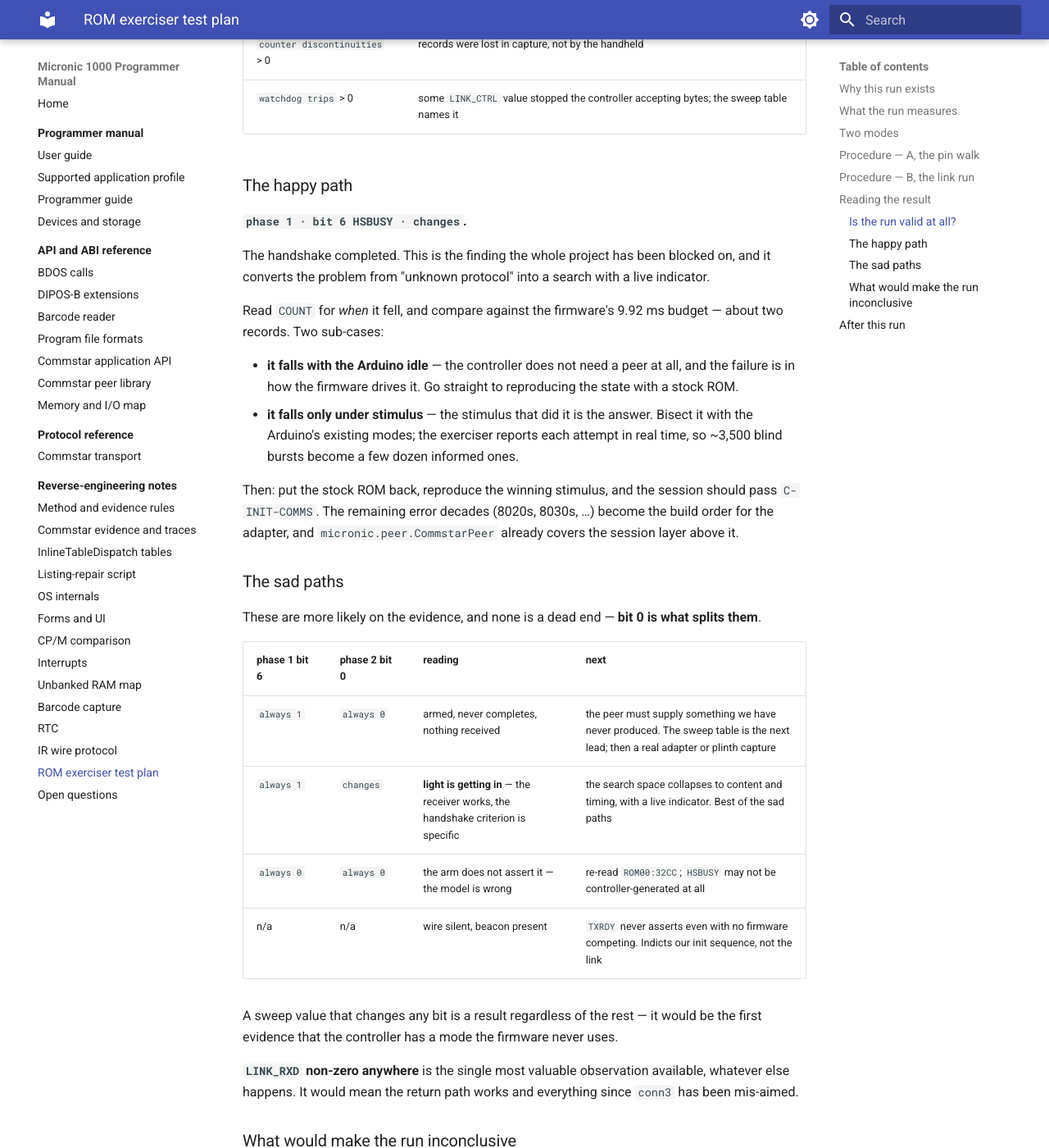
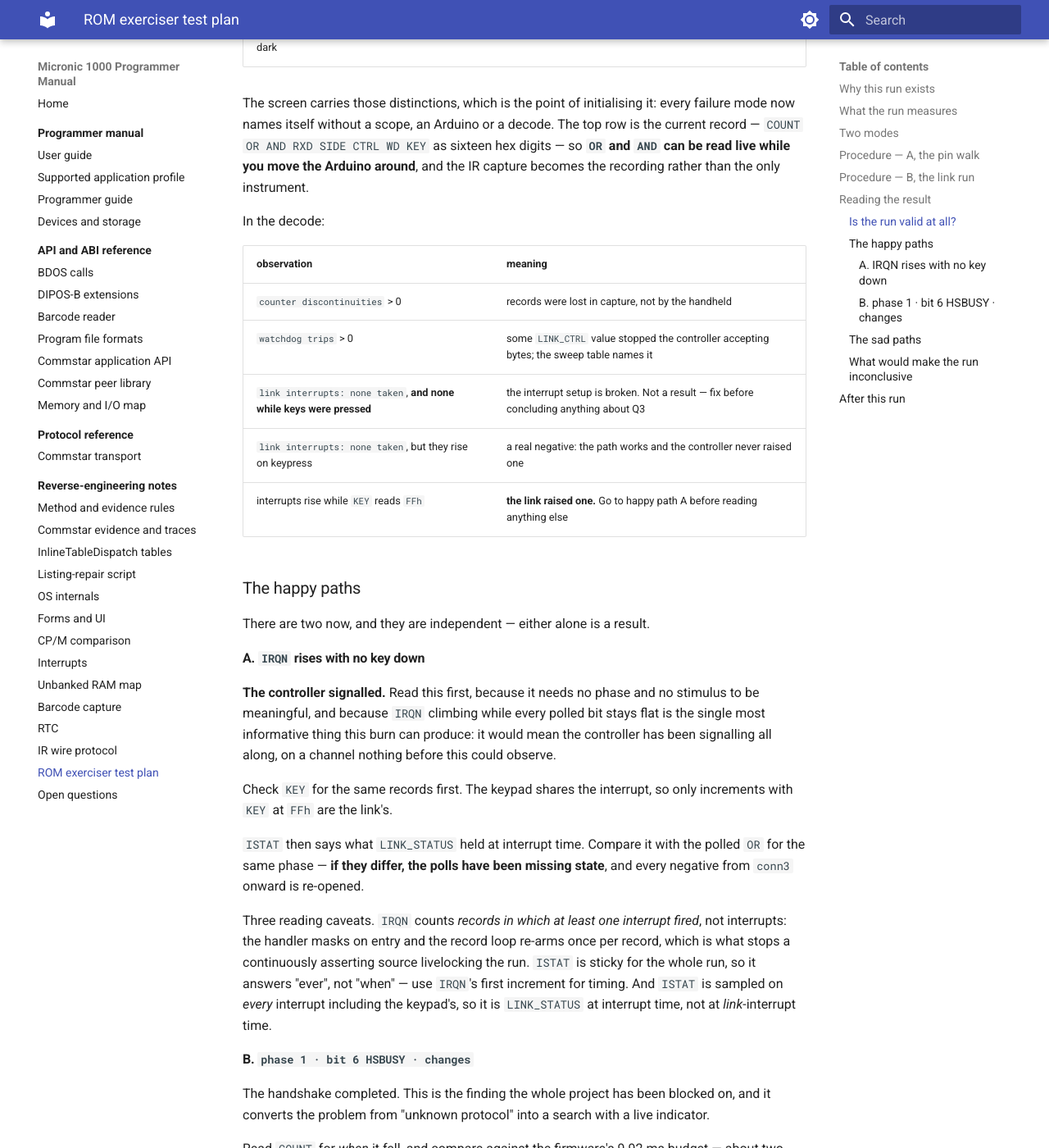
Before and after one commit to philpem/micronic1000, an MkDocs documentation site: the page built from doc/re-notes/exerciser-test-plan.md, in a window 1280 px wide and 1400 px high, scrolled down 3417 px. Shown: the whole window at 82% size. Built offline with MkDocs 1.6.1 and Material for MkDocs 9.7.7, drawn with Linux system fonts in a browser that asks for light colours; some of the changed text lies outside the part shown.

Commit message:
doc: interrupt-mode readings in the test plan, and arm the keypad as a control
The plan now carries the interrupt outcomes.  Q3 -- does the controller ever
raise its interrupt -- is promoted, because it is the one question no external
experiment could have asked: the firmware's receive path is interrupt-driven
(source 2, ROM00:31B6), so a controller that signals without holding a bit
long enough for a poll would be invisible to every run before this one and to
every polled field in this one.

There are two happy paths now and they are independent.  IRQN rising with no
key down is read first, because it needs no phase and no stimulus to mean
something, and because IRQN climbing while the polled bits stay flat would
re-open every negative since conn3.  The sad-path table gains an IRQN column,
which splits the "armed, nothing received" case into a dead end and a live new
channel.

While writing that up I had claimed the keypad proves the interrupt path is
live because KEY tracks keypresses.  That was wrong: KEY comes from polling
kbd_scan, and the mask enabled the link alone, so KEY would have tracked
presses just as happily with interrupts entirely broken.  A flat IRQN would
then have been unreadable -- indistinguishable from a setup failure -- and the
answer to Q3 worthless.

So the keypad interrupt is now armed alongside the link's (04h = FAh, not
FBh).  It is a control, not a measurement: it is a source the operator can
trigger by hand, and KEY separates the two afterwards, since an interrupt
taken while KEY reads FFh had no key down.  The procedure step that says to
press keys now says why, and the decode table distinguishes "no interrupts and
none on keypress" -- broken setup, not a result -- from "none from the link
but they rise on keypress", which is a real negative.

Three reading caveats are stated rather than left to be discovered: IRQN
counts records in which an interrupt fired, not interrupts; ISTAT is sticky
for the whole run and now includes keypad-time samples; and the handler runs
inside the sampling loop, so a record whose interrupt fired has one ~30 us
hole in its OR/AND window.

Image sum16 is now 1781.

Co-Authored-By: Claude Opus 5 <noreply@anthropic.com>
Claude-Session: https://claude.ai/code/session_01QBz9pn8cwR4hKVMeDTvs7x

```diff
--- a/doc/re-notes/exerciser-test-plan.md
+++ b/doc/re-notes/exerciser-test-plan.md
@@ -28,13 +28,26 @@ zero would mean nothing at all, which is why phase 1 replays the arm.
 |---|---|---|
 | Q1 | Does `HSBUSY` ever go clear once armed? | phase 1, `LINK_CTRL` = `11`/`13` |
 | Q2 | Does anything ever arrive? | phase 2, `LINK_STATUS` bit 0 and `LINK_RXD` |
-| Q3 | Does any `LINK_CTRL` state change either answer? | phase 3, 128 values per port |
-| Q3b | Does the controller ever raise its interrupt? | `IRQN` and `ISTAT`, every record |
-| Q4 | Which physical window is which port? | both ports, alternating ~1.9 s |
-| Q5 | Which connector pin carries which port bit? | the pin walk (hold a key at power-up) |
-| Q6 | What is the keypad matrix layout? | `KEY` in every record, and on the glass |
+| Q3 | **Does the controller ever raise its interrupt?** | `IRQN` and `ISTAT`, every record |
+| Q4 | Does any `LINK_CTRL` state change any of the above? | phase 3, 128 values per port |
+| Q5 | Which physical window is which port? | both ports, alternating ~1.9 s |
+| Q6 | Which connector pin carries which port bit? | the pin walk (hold a key at power-up) |
+| Q7 | What is the keypad matrix layout? | `KEY` in every record, and on the glass |
 
-Q4 is already settled from the firmware
+**Q3 is the one no external experiment could have asked.** The firmware's
+receive path is interrupt-driven — IRQ source 2 is the link controller, and
+its handler at `ROM00:31B6` tests `LINK_STATUS` bit 4 and enters
+`LinkBlockRx` ([interrupt map](../reference/memory-map.md#link-interrupt)).
+A controller that signals without holding a bit long enough for a poll to
+catch would be invisible to every previous run and to the polled fields here.
+
+The keypad interrupt (source 0) is armed alongside it. That is not a
+measurement — it is the control. Without it a flat `IRQN` could not be told
+apart from a broken interrupt setup, and the whole answer to Q3 would be
+worthless. `KEY` separates them afterwards: an interrupt taken while `KEY`
+reads `FFh` had no key down, so it was the link's.
+
+Q5 is already settled from the firmware
 ([commstar-evidence](commstar-evidence.md#device-table-ports)) — the run
 re-measures it because it costs 20 bytes and because getting it wrong silently
 invalidates everything else.
@@ -88,8 +101,12 @@ undocumented and the unit may do something unexpected.
    — before going further. This is the control run and everything else is read
    against it. Capture ≥60 s (≈8 full phase cycles, ≈32 sweep values).
 3. **Watch which window blinks** during each ~1.9 s half. Note it.
-4. **Press a few keys** during the capture — `KEY` records the index
-   (`col*6 + row`), which maps the keypad as a free by-product.
+4. **Press a few keys** during the capture. Two jobs: `KEY` records the index
+   (`col*6 + row`), which maps the keypad as a free by-product, and `IRQN`
+   should rise while you do it, because the keypad IRQ is armed alongside the
+   link's precisely so the interrupt path can be proved live by hand. **If
+   `IRQN` never moves even while pressing keys, the interrupt setup is broken
+   and a flat `IRQN` is not a result about the link.**
 5. **Repeat with stimulus**, replaying the `conn3`–`conn13` modes. The
    exerciser does not care what the Arduino does.
 6. **Decode** each capture with `decode_records.py`.
@@ -126,10 +143,38 @@ In the decode:
 |---|---|
 | `counter discontinuities` > 0 | records were lost in capture, not by the handheld |
 | `watchdog trips` > 0 | some `LINK_CTRL` value stopped the controller accepting bytes; the sweep table names it |
+| `link interrupts: none taken`, **and none while keys were pressed** | the interrupt setup is broken. Not a result — fix before concluding anything about Q3 |
+| `link interrupts: none taken`, but they rise on keypress | a real negative: the path works and the controller never raised one |
+| interrupts rise while `KEY` reads `FFh` | **the link raised one.** Go to happy path A before reading anything else |
 
-### The happy path
+### The happy paths
 
-**`phase 1 · bit 6 HSBUSY · changes`.**
+There are two now, and they are independent — either alone is a result.
+
+#### A. `IRQN` rises with no key down
+
+**The controller signalled.** Read this first, because it needs no phase and
+no stimulus to be meaningful, and because `IRQN` climbing while every polled
+bit stays flat is the single most informative thing this burn can produce: it
+would mean the controller has been signalling all along, on a channel nothing
+before this could observe.
+
+Check `KEY` for the same records first. The keypad shares the interrupt, so
+only increments with `KEY` at `FFh` are the link's.
+
+`ISTAT` then says what `LINK_STATUS` held at interrupt time. Compare it with
+the polled `OR` for the same phase — **if they differ, the polls have been
+missing state**, and every negative from `conn3` onward is re-opened.
+
+Three reading caveats. `IRQN` counts *records in which at least one interrupt
+fired*, not interrupts: the handler masks on entry and the record loop re-arms
+once per record, which is what stops a continuously asserting source
+livelocking the run. `ISTAT` is sticky for the whole run, so it answers
+"ever", not "when" — use `IRQN`'s first increment for timing. And `ISTAT` is
+sampled on *every* interrupt including the keypad's, so it is `LINK_STATUS`
+at interrupt time, not at *link*-interrupt time.
+
+#### B. `phase 1 · bit 6 HSBUSY · changes`
 
 The handshake completed. This is the finding the whole project has been
 blocked on, and it converts the problem from "unknown protocol" into a search
@@ -153,19 +198,25 @@ become the build order for the adapter, and
 
 ### The sad paths
 
-These are more likely on the evidence, and none is a dead end — **bit 0 is
-what splits them**.
+More likely on the evidence, and none is a dead end. Three observables split
+them: `HSBUSY` under arm, the receive bits, and `IRQN`.
 
-| phase 1 bit 6 | phase 2 bit 0 | reading | next |
-|---|---|---|---|
-| `always 1` | `always 0` | armed, never completes, nothing received | the peer must supply something we have never produced. The sweep table is the next lead; then a real adapter or plinth capture |
-| `always 1` | `changes` | **light is getting in** — the receiver works, the handshake criterion is specific | the search space collapses to content and timing, with a live indicator. Best of the sad paths |
-| `always 0` | `always 0` | the arm does not assert it — the model is wrong | re-read `ROM00:32CC`; `HSBUSY` may not be controller-generated at all |
-| n/a | n/a | wire silent, beacon present | `TXRDY` never asserts even with no firmware competing. Indicts our init sequence, not the link |
+| bit 6, phase 1 | phase 2 bit 0 / `RXD` | `IRQN` | reading | next |
+|---|---|---|---|---|
+| `always 1` | flat | 0 | armed, never completes, nothing received, nothing signalled | the peer must supply something we have never produced. The sweep table is the next lead, then a real adapter or plinth capture |
+| `always 1` | flat | **rises** | the controller is signalling but no polled bit moves | read `ISTAT`. The interrupt is reaching us and the state it carries is not in any poll — a new channel, and the most promising of the sad paths |
+| `always 1` | **moves** | either | **light is getting in** — the receiver works, the handshake criterion is specific | the search space collapses to content and timing, with a live indicator |
+| `always 0` | flat | 0 | the arm does not assert it — the model is wrong | re-read `ROM00:32CC`; `HSBUSY` may not be controller-generated at all |
 
-A sweep value that changes any bit is a result regardless of the rest — it
-would be the first evidence that the controller has a mode the firmware never
-uses.
+A sweep value that changes any of the three is a result regardless of the
+rest — it would be the first evidence that the controller has a mode the
+firmware never uses. Watch `IRQN` across the sweep especially: `LINK_CTRL`
+bits 6 and 7 are what `ROM00:34BD`/`34D2` raise and lower around receiving,
+and they look like an interrupt enable pair, so a sweep value that starts the
+interrupts is a plausible outcome.
+
+Silence is not in this table because it is not a phase reading — the screen
+signatures above cover it.
 
 **`LINK_RXD` non-zero anywhere** is the single most valuable observation
 available, whatever else happens. It would mean the return path works and
@@ -179,6 +230,15 @@ everything since `conn3` has been mis-aimed.
 * Treating the preamble's `PSTAT` as a controller identity: it is
   `LINK_STATUS` immediately after `LinkProbe`, i.e. the reset state, and is
   useful only as the reference the phase readings are compared against.
+* Reading `IRQN` as an interrupt count. It is a count of *records in which an
+  interrupt fired*, capped at one per record by design, and it counts keypad
+  interrupts too.
+* Expecting `ISTAT` to localise anything. It is sticky for the whole run.
+* Forgetting that taking interrupts costs coverage: the handler runs inside
+  the sampling loop, so a record whose interrupt fired has one ~30 µs hole in
+  its `OR`/`AND` window. Against a 122 µs wire cell, and at most once per
+  record, that cannot hide an event — but it is why `ISTAT` is sampled in the
+  handler rather than inferred from the polled accumulators.
 
 ## After this run
 
```
Also changed, not shown: analysis/rom_exerciser/README.md (+13 -5 lines), 1 other file.
